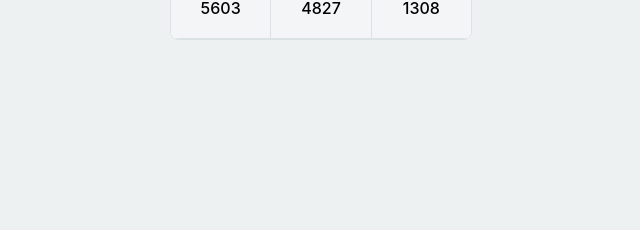
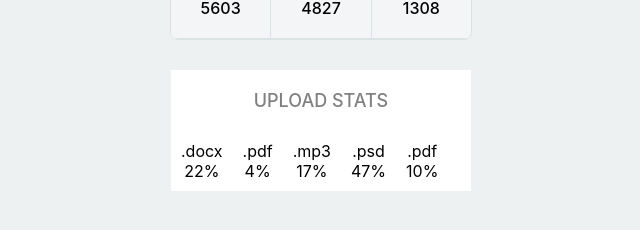
Before and after one commit to Sergio1004/goit-react-hw-01-components, a React (Create React App) app: page / in a window 1280 px wide. Shown: the part 300-530 px from the top of the page, without its empty margins (319-959 px from the left). Built offline with nearby package versions, Linux system fonts and the light colour scheme.

Commit message:
add Statistics

```diff
--- a/src/App.js
+++ b/src/App.js
@@ -1,7 +1,9 @@
 import './App.css';
 import Profile from './components/Profile/Profile';
+import Statistics from './components/Statistics/Statistics';
 
 import user from './data/user.json';
+import statisticalData from './data/statistical-data.json';
 
 function App() {
   return (
@@ -13,6 +15,7 @@ function App() {
         avatar={user.avatar}
         stats={user.stats}
       />
+      <Statistics title="Upload stats" stats={statisticalData} />
     </div>
   );
 }
--- /dev/null
+++ b/src/components/Statistics/Statistics.js
@@ -0,0 +1,32 @@
+import PropTypes from 'prop-types';
+import s from './Statistics.module.css';
+
+function Statistics({ title, stats }) {
+  return (
+    <section className={s.statistics}>
+      {title && <h2 className={s.title}>{title}</h2>}
+
+      <ul className={s.statList}>
+        {stats.map(({ id, label, percentage }) => (
+          <li className={s.item} key={id}>
+            <span className={s.label}>{label}</span>
+            <span className={s.percentage}>{percentage}%</span>
+          </li>
+        ))}
+      </ul>
+    </section>
+  );
+}
+
+Statistics.propTypes = {
+  title: PropTypes.string,
+  stats: PropTypes.arrayOf(
+    PropTypes.shape({
+      id: PropTypes.string.isRequired,
+      label: PropTypes.string.isRequired,
+      percentage: PropTypes.number.isRequired,
+    }).isRequired,
+  ).isRequired,
+};
+
+export default Statistics;
--- /dev/null
+++ b/src/components/Statistics/Statistics.module.css
@@ -0,0 +1,23 @@
+.statistics {
+  max-width: 300px;
+  margin: auto;
+  background-color: #ffffff;
+}
+
+.title {
+  color: gray;
+  font-weight: 500;
+  font-size: 18px;
+  text-transform: uppercase;
+  padding: 20px;
+}
+
+.statList {
+  display: flex;
+}
+
+.item {
+  display: flex;
+  flex-direction: column;
+  padding: 10px;
+}
```
